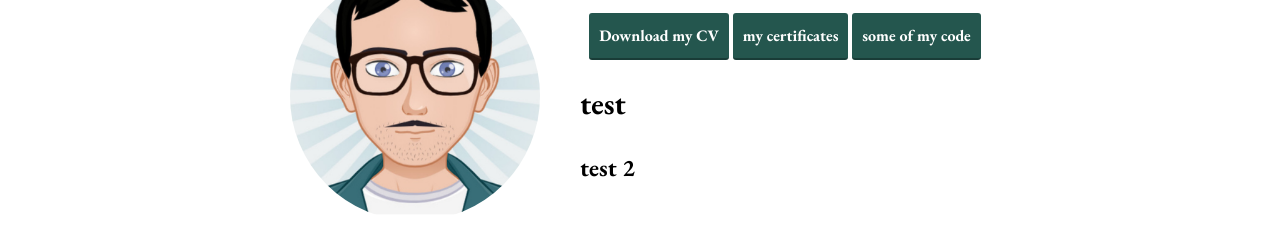
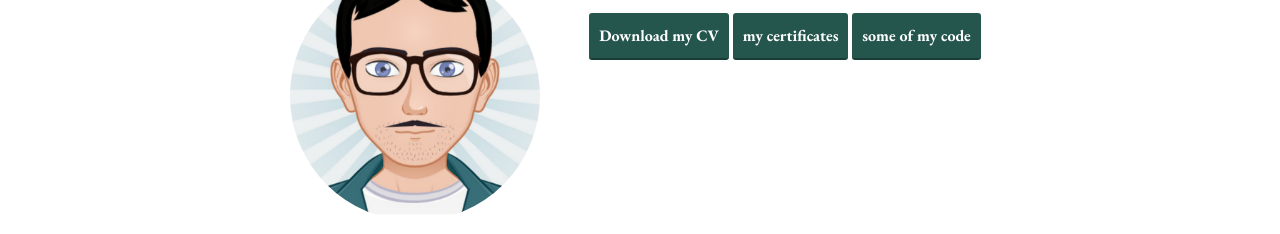
Before and after one commit to abuomar85/personal25, a plain HTML site: page index.html in a window 1280 px wide. Shown: the part 227-461 px from the top of the page. Drawn offline with nearby package versions, Linux system fonts and the light colour scheme.

Commit message:
update index.html
deleting test section.

```diff
--- a/index.html
+++ b/index.html
@@ -52,11 +52,7 @@
 			<a href="https://github.com/abuomar85/" class="button animate-hover" target="_blank">some of my code </a>
 		</main>
 
-		<!--test section to test the merging-->
-		<section>
-			<h1>test</h1>
-			<h2>test 2 </h2>
-		</section>
+
 		<footer class="page-footer">
 			<p>Find me on</p>
 			<div class="social-media">
```
